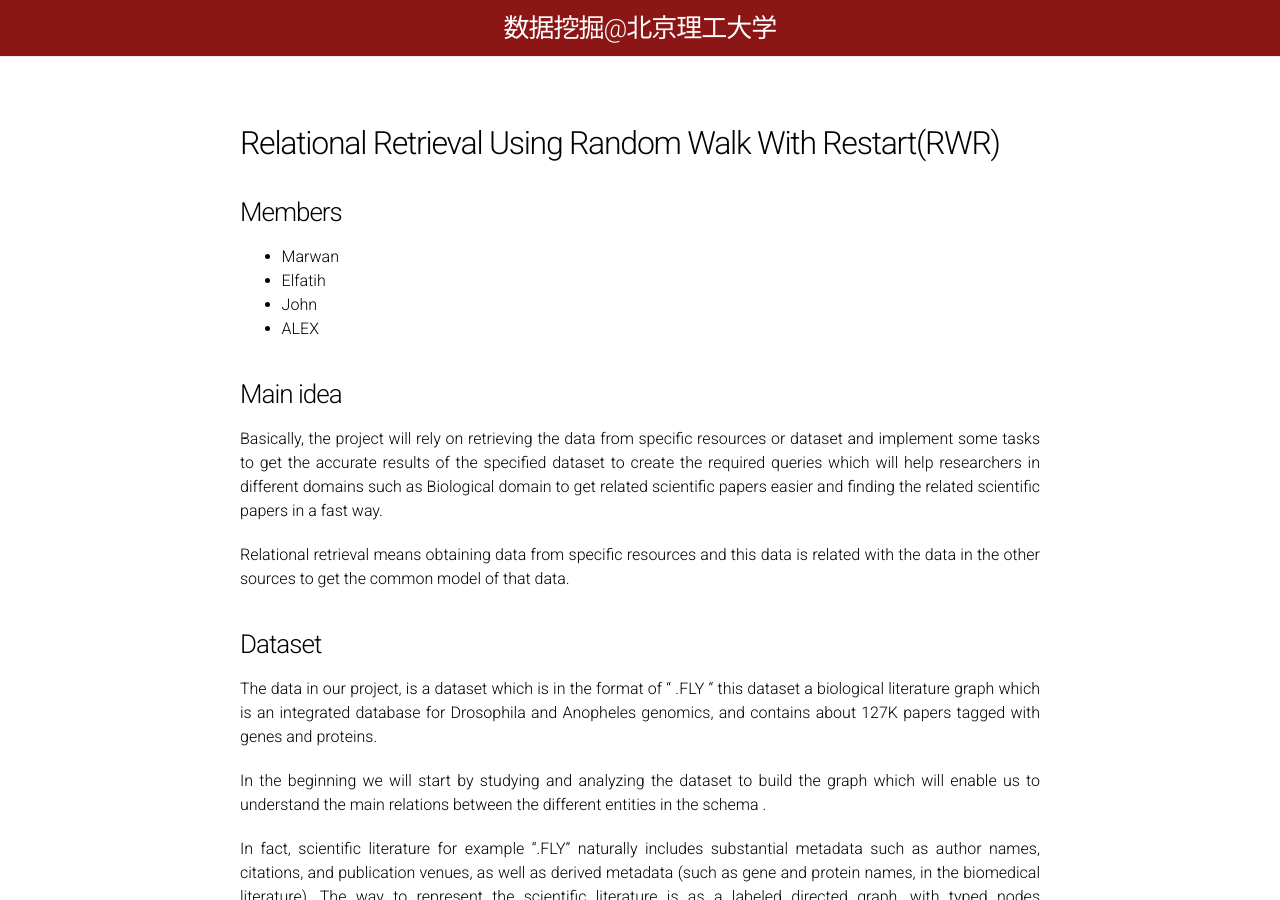
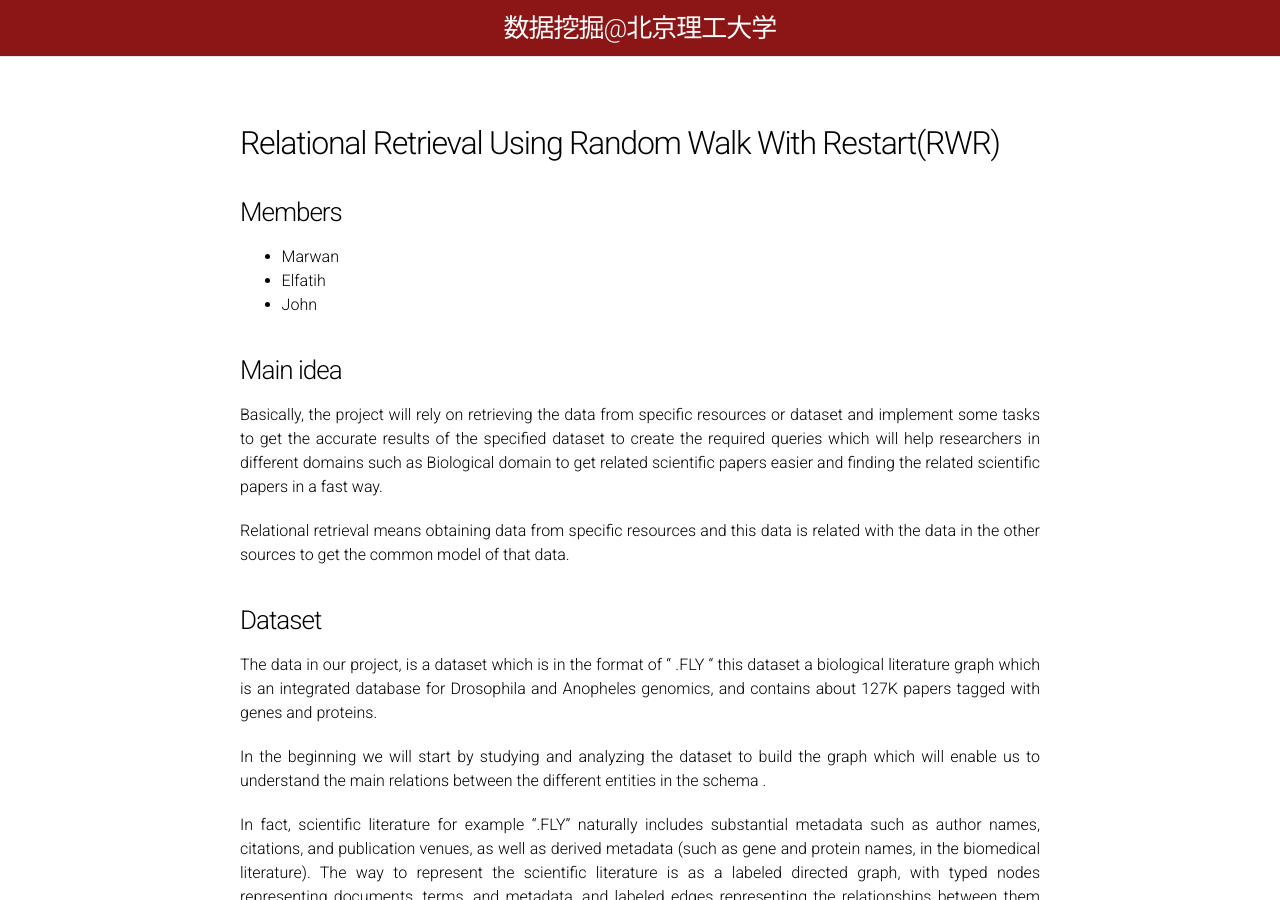
Before and after one commit to BITDM/bitdm.github.io, a Jekyll site: the page built from 2016/projects/p27/proposal.md, in a window 1280 px wide and 900 px high. Built offline with Jekyll 4.4.1, drawn with Linux system fonts in a browser that asks for light colours.

Commit message:
27组报告改名，成员修改

```diff
--- a/2016/index.html
+++ b/2016/index.html
@@ -226,9 +226,8 @@
     <div class="materials-item">
       27-Relational Retrieval Using Random Walk With Restart(RWR)
       |<a href="projects/p27/proposal/">Proposal</a>
-      <!-- <a href="">阶段报告</a>
-      <a href="">最终报告</a> -->|
-      <div class="kw">Marwan,Elfatih,John,ALEX</div>
+      <a href="project/p27/report.pdf">最终报告</a>|
+      <div class="kw">Marwan,Elfatih,John</div>
     </div>
 
     <div class="materials-item">
--- a/2016/projects/p27/proposal.md
+++ b/2016/projects/p27/proposal.md
@@ -11,7 +11,6 @@
 - Marwan
 - Elfatih
 - John
-- ALEX
 
 ### Main idea
 
```
Also changed, not shown: 2016/projects/p27/readme.md (+0 -2 lines), 2 other files.
